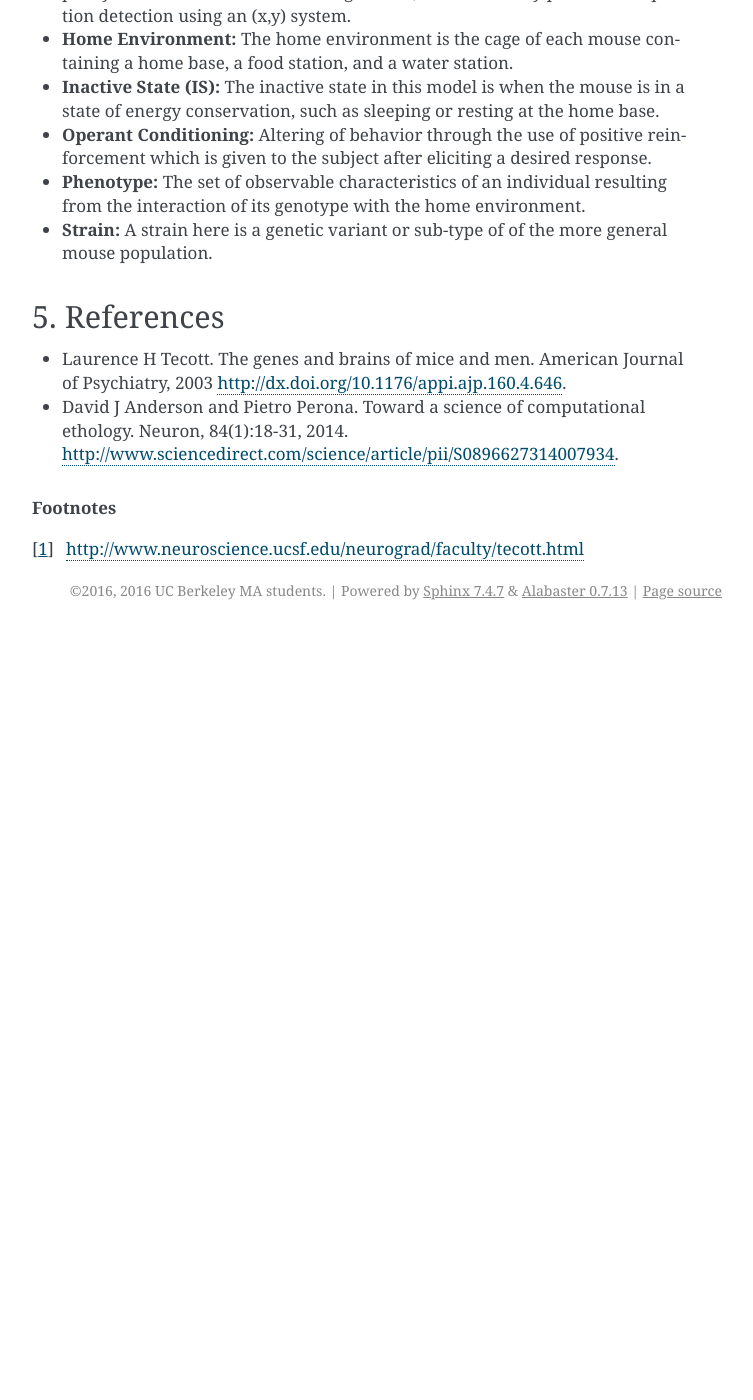
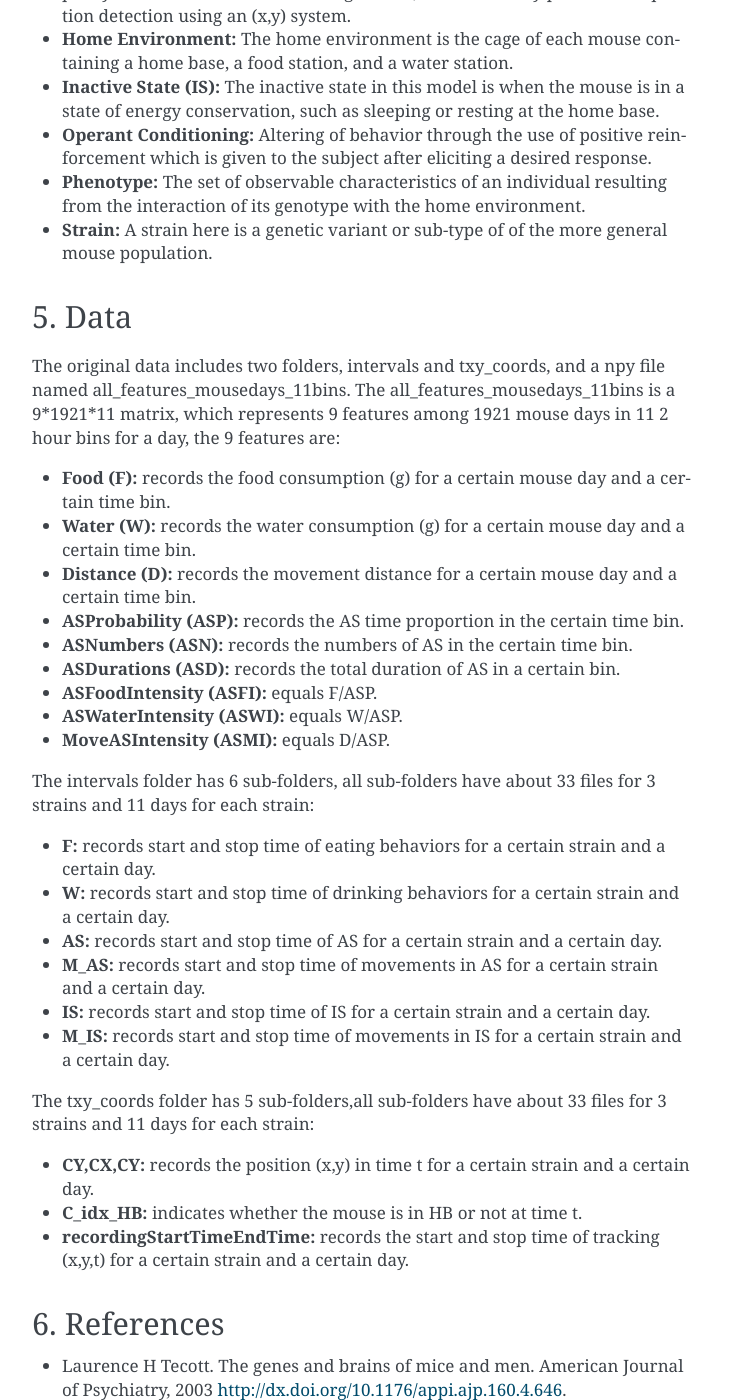
Before and after one commit to z357412526/mousestyles, a Sphinx documentation site: the page built from doc/source/report/overview.rst, in a window 1280 px wide and 1400 px high, scrolled down 2893 px. Shown: the whole window, without its empty margins (388-1141 px from the left). Built offline with Sphinx 7.4.7, drawn with Linux system fonts in a browser that asks for light colours; cross-references to code outside the pages are shown as plain code; before the commit the page ends 3523 px from its top, so only the background shows below that; some of the changed text lies outside the part shown.

Commit message:
add description for issue #83

```diff
--- a/doc/source/report/overview.rst
+++ b/doc/source/report/overview.rst
@@ -148,7 +148,38 @@ whole project can be divided into 6 sub-projects:
 -  **Strain:** A strain here is a genetic variant or sub-type of of the
    more general mouse population.
 
-5. References
+5. Data
+-------
+The original data includes two folders, intervals and txy_coords, and a npy file named all_features_mousedays_11bins.
+The all_features_mousedays_11bins is a 9*1921*11 matrix, which represents 9 features among 1921 mouse days in 11 2 hour
+bins for a day, the 9 features are:
+
+-  **Food (F):** records the food consumption (g) for a certain mouse day and a certain time bin.
+-  **Water (W):** records the water consumption (g) for a certain mouse day and a certain time bin.
+-  **Distance (D):** records the movement distance for a certain mouse day and a certain time bin.
+-  **ASProbability (ASP):** records the AS time proportion in the certain time bin.
+-  **ASNumbers (ASN):** records the numbers of AS in the certain time bin.
+-  **ASDurations (ASD):** records the total duration of AS in a certain bin.
+-  **ASFoodIntensity (ASFI):** equals F/ASP.
+-  **ASWaterIntensity (ASWI):** equals W/ASP.
+-  **MoveASIntensity (ASMI):** equals D/ASP.
+
+The intervals folder has 6 sub-folders, all sub-folders have about 33 files for 3 strains and 11 days for each strain:
+
+-  **F:** records start and stop time of eating behaviors for a certain strain and a certain day.
+-  **W:** records start and stop time of drinking behaviors for a certain strain and a certain day.
+-  **AS:** records start and stop time of AS for a certain strain and a certain day.
+-  **M_AS:** records start and stop time of movements in AS for a certain strain and a certain day.
+-  **IS:** records start and stop time of IS for a certain strain and a certain day.
+-  **M_IS:** records start and stop time of movements in IS for a certain strain and a certain day.
+
+The txy_coords folder has 5 sub-folders,all sub-folders have about 33 files for 3 strains and 11 days for each strain:
+
+-  **CY,CX,CY:** records the position (x,y) in time t for a certain strain and a certain day.
+-  **C_idx_HB:** indicates whether the mouse is in HB or not at time t.
+-  **recordingStartTimeEndTime:** records the start and stop time of tracking (x,y,t) for a certain strain and a certain day.
+
+6. References
 -------------
 
 -  Laurence H Tecott. The genes and brains of mice and men. American
```
